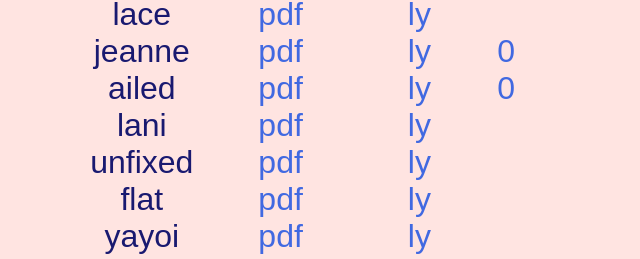
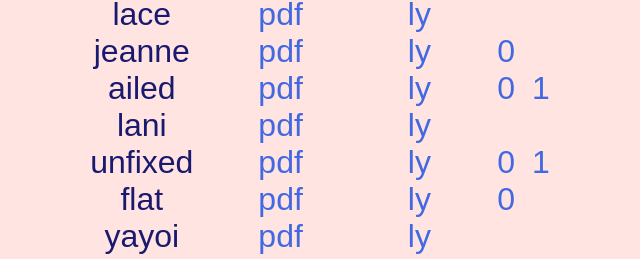
Before and after one commit to xrchz/music, a plain HTML site: page website/index.html in a window 1280 px wide. Shown: the part 184-443 px from the top of the page, without its empty margins (290-930 px from the left). Drawn offline with Linux system fonts and the light colour scheme.

Commit message:
Add more links to recordings

```diff
--- a/website/index.html
+++ b/website/index.html
@@ -28,7 +28,7 @@
         ailed
         <a href="ailed.pdf">pdf</a>
         <a href="https://github.com/xrchz/music/blob/master/scores/ailed.ly">ly</a>
-        <div><a href="ailed0.ogg">0</a></div>
+        <div><a href="ailed0.ogg">0</a><a href="ailed1.ogg">1</a></div>
       </li>
       <li>
         lani
@@ -39,11 +39,13 @@
         unfixed
         <a href="unfixed.pdf">pdf</a>
         <a href="https://github.com/xrchz/music/blob/master/scores/unfixed.ly">ly</a>
+        <div><a href="unfixed0.ogg">0</a><a href="unfixed1.ogg">1</a></div>
       </li>
       <li>
         flat
         <a href="flat.pdf">pdf</a>
         <a href="https://github.com/xrchz/music/blob/master/scores/flat.ly">ly</a>
+        <div><a href="flat-rough0.ogg">0</a></div>
       </li>
       <li>
         yayoi
```
